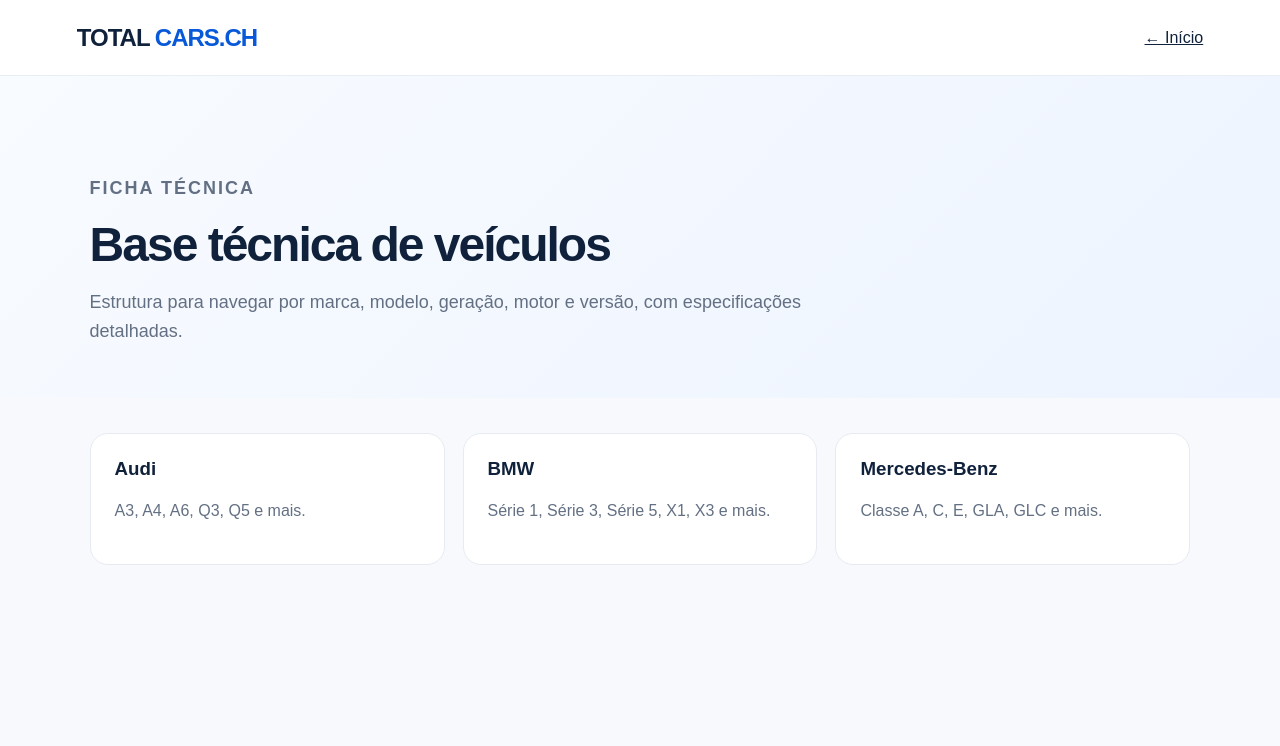
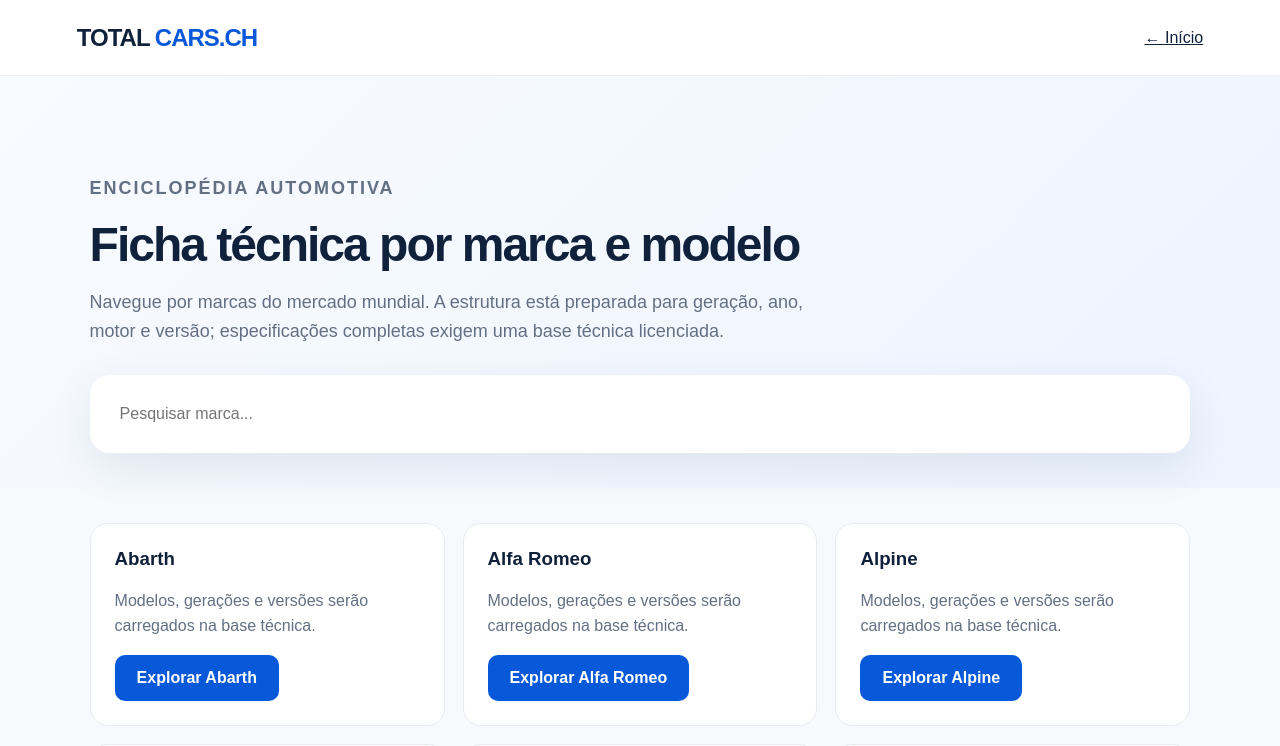
Before and after one commit to ricardobrojek-collab/Total-cars-, a Next.js app: page /fichas in a window 1280 px wide. Shown: the top 746 px of the page. Built offline with nearby package versions, Linux system fonts and the light colour scheme.

Commit message:
Expand searchable global vehicle technical catalog

```diff
--- a/app/fichas/page.js
+++ b/app/fichas/page.js
@@ -1 +1,4 @@
-const items=[["Audi","A3, A4, A6, Q3, Q5 e mais."],["BMW","Série 1, Série 3, Série 5, X1, X3 e mais."],["Mercedes-Benz","Classe A, C, E, GLA, GLC e mais."]]; export default function Page(){return <main className="simplePage"><header className="top"><a className="brand brandLink" href="/">TOTAL <b>CARS</b><span>.CH</span></a><a href="/">← Início</a></header><section className="simpleHero"><p className="eyebrow">FICHA TÉCNICA</p><h1>Base técnica de veículos</h1><p>Estrutura para navegar por marca, modelo, geração, motor e versão, com especificações detalhadas.</p></section><section className="cardsList">{items.map(([t,d])=><article className="infoCard" key={t}><h3>{t}</h3><p>{d}</p></article>)}</section></main>}
+"use client";import{useMemo,useState}from"react";
+const brands=["Abarth","Alfa Romeo","Alpine","Aston Martin","Audi","Bentley","BMW","BYD","Chevrolet","Citroën","Cupra","Dacia","DS","Ferrari","Fiat","Ford","Genesis","Honda","Hyundai","Jaguar","Jeep","Kia","Lamborghini","Land Rover","Lexus","Maserati","Mazda","McLaren","Mercedes-Benz","MG","MINI","Mitsubishi","NIO","Nissan","Opel","Peugeot","Polestar","Porsche","Renault","Rolls-Royce","SEAT","Škoda","Smart","Subaru","Suzuki","Tesla","Toyota","Volkswagen","Volvo","XPeng","Zeekr"];
+const samples={Audi:["A1","A3","A4","A5","A6","A7","A8","Q2","Q3","Q4 e-tron","Q5","Q7","Q8","e-tron GT"],BMW:["Série 1","Série 2","Série 3","Série 4","Série 5","Série 7","X1","X3","X5","X7","i4","i5","iX"],"Mercedes-Benz":["Classe A","Classe C","Classe E","Classe S","CLA","GLA","GLC","GLE","G-Class","EQA","EQE","EQS"],Volkswagen:["Polo","Golf","Passat","Tiguan","Touareg","T-Roc","ID.3","ID.4","ID.7"],Toyota:["Yaris","Corolla","C-HR","RAV4","Land Cruiser","GR Yaris","Supra","Prius"]};
+export default function Page(){const[q,setQ]=useState("");const[selected,setSelected]=useState("");const shown=useMemo(()=>brands.filter(x=>x.toLowerCase().includes(q.toLowerCase())),[q]);return <main className="simplePage"><header className="top"><a className="brand brandLink" href="/">TOTAL <b>CARS</b><span>.CH</span></a><a href="/">← Início</a></header><section className="simpleHero"><p className="eyebrow">ENCICLOPÉDIA AUTOMOTIVA</p><h1>Ficha técnica por marca e modelo</h1><p>Navegue por marcas do mercado mundial. A estrutura está preparada para geração, ano, motor e versão; especificações completas exigem uma base técnica licenciada.</p><div className="diagBox"><input style={{width:"100%",padding:16,border:0}} value={q} onChange={e=>setQ(e.target.value)} placeholder="Pesquisar marca..."/></div></section><section className="cardsList">{shown.map(b=><article className="infoCard" key={b}><h3>{b}</h3><p>{samples[b]?.join(" • ")||"Modelos, gerações e versões serão carregados na base técnica."}</p><button onClick={()=>setSelected(b)}>Explorar {b}</button>{selected===b&&<p><b>Próximo nível:</b> escolha modelo → geração → motor → versão.</p>}</article>)}</section></main>}
```
